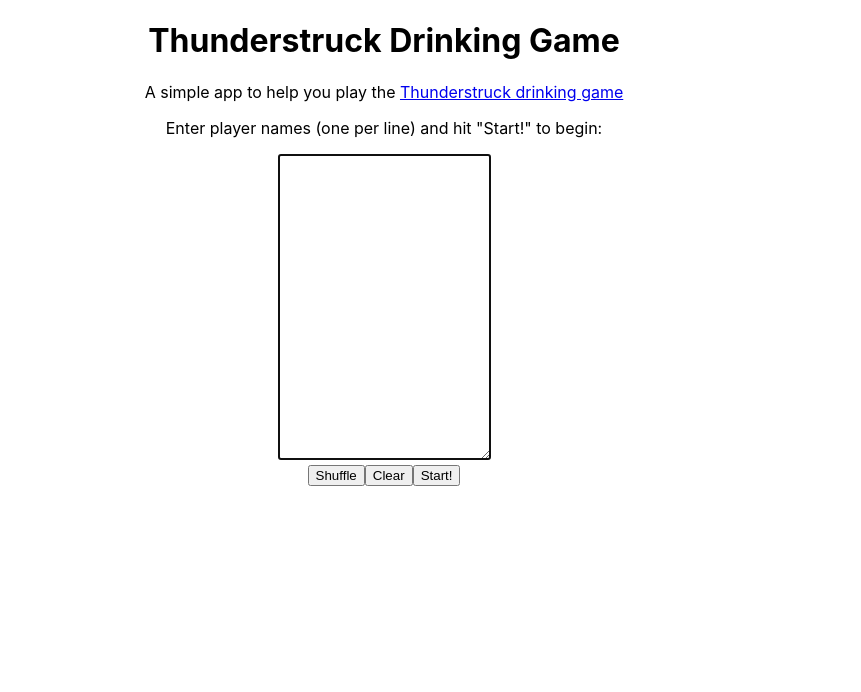
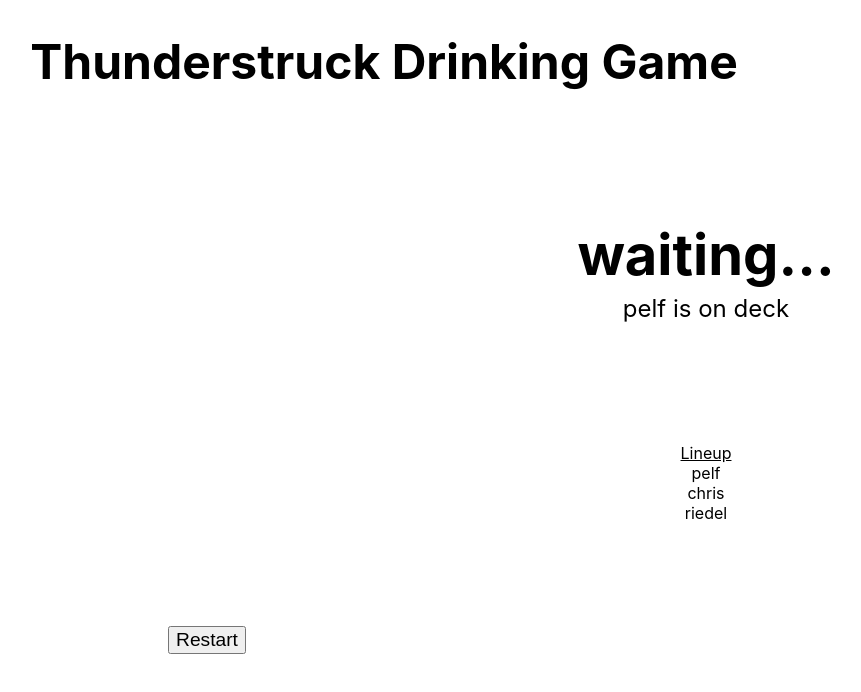
Before and after one commit to whoschris/thunderdrunk, a React (Create React App) app: page / in a window 1280 px wide. Shown: the top 692 px of the page, without its empty margins (256-1117 px from the left). Built offline with nearby package versions, Linux system fonts and the light colour scheme.

Commit message:
updated styling

```diff
--- a/src/App.css
+++ b/src/App.css
@@ -1,29 +1,57 @@
-.App {
+.main-table {
+  width: 1000px;
+}
+
+td {
+  border: 0px solid black;
   text-align: center;
 }
 
-.App-logo {
-  height: 40vmin;
-  pointer-events: none;
+.vid-cell {
+  width: 640px;
+  vertical-align: top;
 }
 
-@media (prefers-reduced-motion: no-preference) {
-  .App-logo {
-    animation: App-logo-spin infinite 20s linear;
-  }
+.current-cell {
+  height: 300px;
+  padding-bottom: 0em;
+  padding-top: 0em;
 }
 
-.App-header {
-  background-color: #282c34;
-  min-height: 100vh;
-  display: flex;
-  flex-direction: column;
-  align-items: center;
-  justify-content: center;
-  font-size: calc(10px + 2vmin);
-  color: white;
+.lineup-cell {
+  height: auto;
+  padding-top: 0px;
+  padding-bottom: 0px;
+  vertical-align: top;
 }
 
-.App-link {
-  color: #61dafb;
+.drinking-player {
+  font-size: 3.5em;
+  line-height: 1em;
+  font-weight: bold;
+  margin-top: 0em;
+  margin-bottom: 0.2em;
 }
+
+.on-deck-player {
+  font-size: 1.5em;
+  margin-top: 0em;
+  margin-bottom: 0em;
+
+}
+
+.lineup-header {
+  margin-top: 1em;
+  text-decoration: underline;
+  margin-bottom: 0em;
+}
+
+.lineup-elt {
+  margin-top: 0em;
+  margin-bottom: 0em;
+}
+
+#back {
+  margin-top: 1em;
+  font-size: 1.2em
+}
--- a/src/App.js
+++ b/src/App.js
@@ -1,6 +1,6 @@
 import React from 'react';
 import ReactPlayer from 'react-player';
-//import './App.css';
+import './App.css';
 import { OFFSET, MAX_NAME_LENGTH } from './constants';
 import { THUNDER } from './constants';
 
@@ -84,80 +84,116 @@
 
 function Player(props){
   if (props.drinking){
-    return <li><strong>{props.name}</strong></li>;
+    return <p className="lineup-elt"><strong>{props.name}</strong></p>;
   }
-  return <li>{props.name}</li>;
+  return <p className="lineup-elt">{props.name}</p>;
+}
+
+function Lineup(props) {
+  const lineup = props.players.map((name ,index) => {
+    if (props.drinkingIndex === index) {
+      return <Player name={name} drinking={true} key={index}/>;
+    }
+    else {
+      return <Player name={name} drinking={false} key={index}/>;
+    }
+  });
+  return lineup;
 }
 
 class Game extends React.Component {
   constructor(props) {
     super(props);
-    const lineup = props.players.map((name ,index) => {
-      return <Player name={name} drinking={false} key={index}/>;
-    });
 
     this.state = {
-      lineup: lineup,
       count: 0,
-      numPlayers: lineup.length,
+      numPlayers: props.players.length,
+      ended: false
     }
 
     this.handleProgress = this.handleProgress.bind(this);
+    this.handleEnded = this.handleEnded.bind(this);
   }
 
   handleProgress(prog) {
     //console.log(prog.playedSeconds);
     if ((prog.playedSeconds+OFFSET) >= THUNDER[this.state.count]){
+
       this.setState({
         count: this.state.count+1,
       })
     }
   }
 
+  handleEnded(e) {
+    this.setState({
+      ended: true,
+    })
+  }
+
   render(){
-    //TODO: restart/go back button
     let currentDrinker = "";
     let onDeck = " is on deck"
-    if (this.state.count === 0) {
-      currentDrinker = "waiting...";
-      onDeck = this.props.players[0] + onDeck;
+    let drinkingIndex = -1;
+
+    if (this.state.ended) {
+      currentDrinker = "Finished!"
+      onDeck = "";
     }
     else {
-      currentDrinker = this.props.players[(this.state.count-1) % this.state.numPlayers]
-        + ", drink!";
-      onDeck = this.props.players[this.state.count % this.state.numPlayers] + onDeck
+      if (this.state.count === 0) {
+        currentDrinker = "waiting...";
+        onDeck = this.props.players[0] + onDeck;
+      }
+      else {
+        drinkingIndex = (this.state.count-1) % this.state.numPlayers;
+        currentDrinker = this.props.players[drinkingIndex]
+          + ", drink!";
+
+        if (this.state.count < THUNDER.length){
+          onDeck = this.props.players[this.state.count % this.state.numPlayers] + onDeck;
+        }
+        else {
+          onDeck = "";
+        }
+      }
+
     }
 
-    //TODO Fix table width
     return(
       <div>
-        <table style={{width: 1000}} align="center">
+        <table className="main-table" align="center">
           <tbody>
             <tr>
-              <td rowSpan="2">
-                <button id="back" onMouseUp={this.props.handleRestartFun}>Restart</button>
+              <td className="vid-cell" rowSpan="3">
                 <ReactPlayer
                   url="https://www.youtube.com/watch?v=v2AC41dglnM"
                   progressInterval={10}
+                  volume={1}
+                  width={640}
+                  height={480}
                   onProgress={this.handleProgress}
+                  onEnded={this.handleEnded}
                   config={{
                     youtube: {
                       playerVars: { diablekb: 1}
                     }
                   }}
                 />
+                <button id="back" onMouseUp={this.props.handleRestartFun}>Restart</button>
               </td>
-              <td>
-                <p id="drinking-player" style={{fontSize: 50, fontWeight: "bold", marginBottom: "10px"}}>{currentDrinker}</p>
-                <p id="on-deck-player" style={{fontSize: 30, marginTop: "0px"}}>{onDeck}</p>
+              <td className="current-cell">
+                <p className="drinking-player">{currentDrinker}</p>
+                <p className="on-deck-player">{onDeck}</p>
               </td>
             </tr>
             <tr>
-              <td>
-                <p>Lineup:</p>
-                <ul style={{listStyleType: "none"}}>
-                  {this.state.lineup}
-                </ul>
+              <td className="lineup-cell">
+                <p className="lineup-header">Lineup</p>
+                  <Lineup
+                    players={this.props.players}
+                    drinkingIndex={drinkingIndex}
+                  />
               </td>
             </tr>
           </tbody>
@@ -170,15 +206,15 @@
 class App extends React.Component {
   constructor(props){
     super(props);
-    this.state = {
-      players: [],
-      start: true,
-      cursorPos: 0,
+    // this.state = {
+    //   players: [],
+    //   start: true,
+    //   cursorPos: 0,
+    // };
+    this.state = { //FOR DEBUGGING
+      players: ["pelf", "chris", "riedel"],
+      start: false,
     };
-    // this.state = { //FOR DEBUGGING
-    //   players: ["pelf", "chris", "riedel"],
-    //   start: false,
-    // };
     this.handleNewChar = this.handleNewChar.bind(this);
   }
 
--- a/src/index.css
+++ b/src/index.css
@@ -1,5 +1,5 @@
 body {
-  margin: 0;
+  margin: 12;
   font-family: -apple-system, BlinkMacSystemFont, 'Segoe UI', 'Roboto', 'Oxygen',
     'Ubuntu', 'Cantarell', 'Fira Sans', 'Droid Sans', 'Helvetica Neue',
     sans-serif;
@@ -8,7 +8,6 @@
   text-align: center;
 }
 
-code {
-  font-family: source-code-pro, Menlo, Monaco, Consolas, 'Courier New',
-    monospace;
+h1 {
+  font-size: 3em;
 }
```
